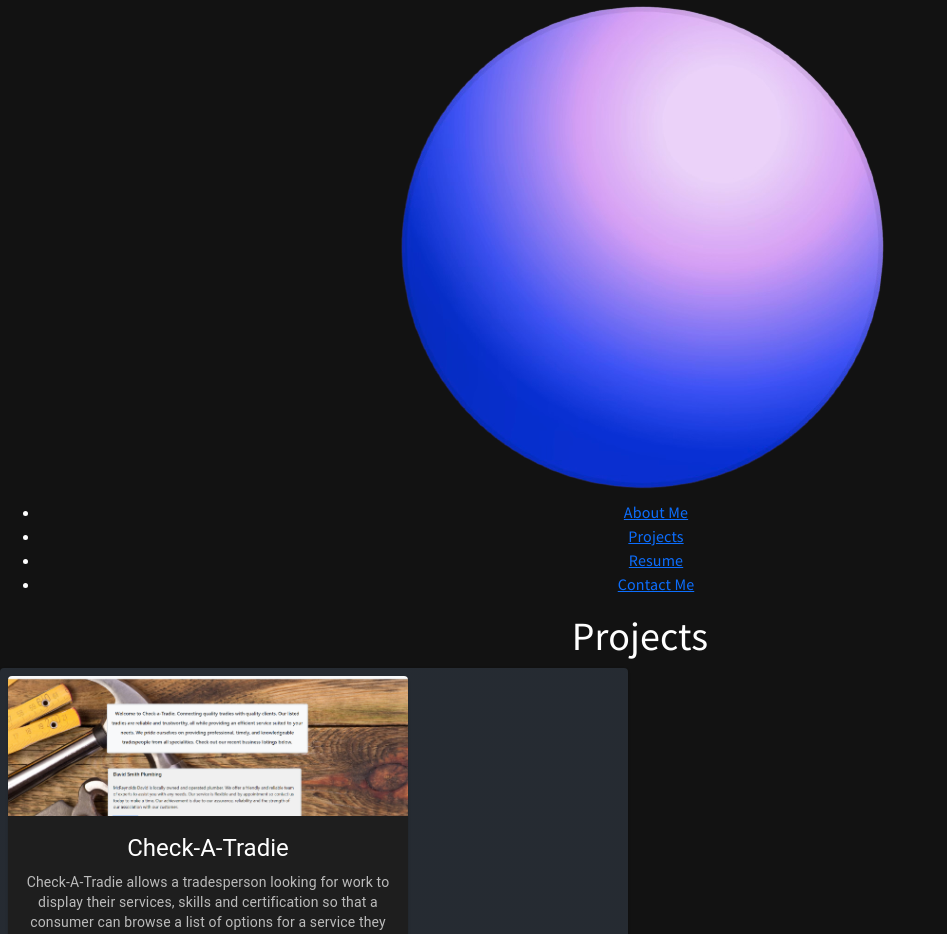
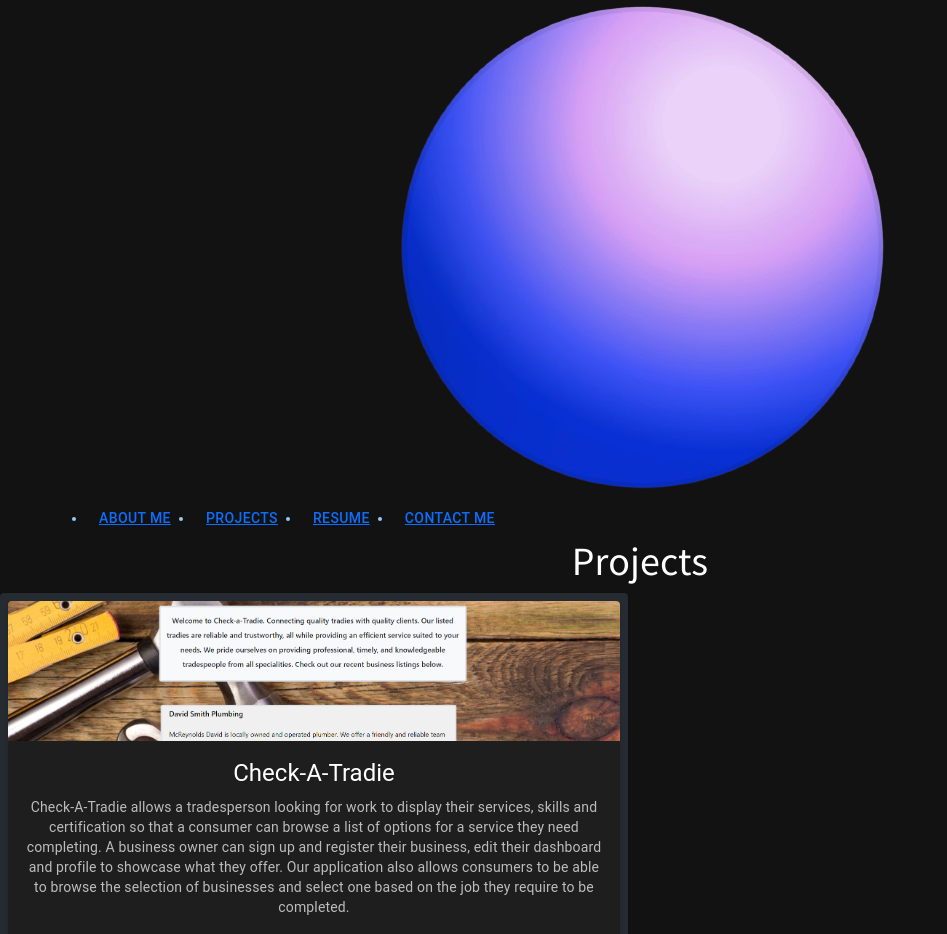
Before and after one commit to mdkgray/portfoligray, a React (Create React App) app: page /Projects in a window 1280 px wide. Shown: the top 934 px of the page, without its empty margins (0-947 px from the left). Built offline with nearby package versions, Linux system fonts and the light colour scheme.

Commit message:
added buttons to nav bar

```diff
--- a/src/components/CardInfo.js
+++ b/src/components/CardInfo.js
@@ -9,7 +9,7 @@ import Typography from '@mui/material/Typography';
 export default function CardInfo(props) {
     return (
         <div>
-            <Card sx={{ maxWidth: 400 }}>
+            <Card>
                 <CardMedia
                     component="img"
                     height="140"
--- a/src/components/Navigation.js
+++ b/src/components/Navigation.js
@@ -1,6 +1,9 @@
 import React from 'react';
 import { NavList } from "./NavList"
 import { NavLink } from "react-router-dom";
+
+import Stack from '@mui/material/Stack';
+import Button from '@mui/material/Button';
 
 
 function Navigation() {
@@ -13,11 +16,16 @@ function Navigation() {
     });
 
     return (
-        <header className="top-header">
-            <nav className='nav-list'>
-                <ul className="nav-list flex-row mx-2 no-underline">{navList}</ul>
-            </nav>
-        </header>
+        <div>
+            <header className="top-header">
+                <nav className='nav-list'>
+                    <Stack spacing={2} direction="row">
+                        <ul className="nav-list flex-row mx-2 no-underline"></ul>
+                        <Button variant="text">{navList}</Button>
+                    </Stack>
+                </nav>
+            </header>
+        </div>
     );
 }
 
--- a/src/components/Pages/Projects.js
+++ b/src/components/Pages/Projects.js
@@ -22,7 +22,7 @@ export default function Projects() {
         <div>
             <h1>Projects</h1>
             <Box sx={{ width: '100%' }}>
-                <Grid container rowSpacing={1} columnSpacing={{ xs: 1, sm: 2, md: 3 }}>
+                <Grid container rowSpacing={1} columnSpacing={{ xs: 1, sm: 2, md: 3 }} direction="row">
                     <Grid item xs={6}>
                         <Item>
                         <div>
```
